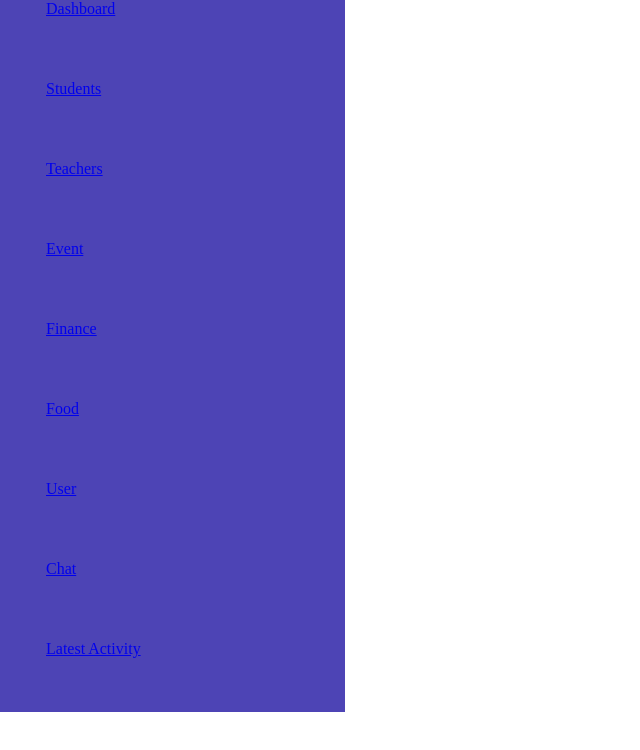
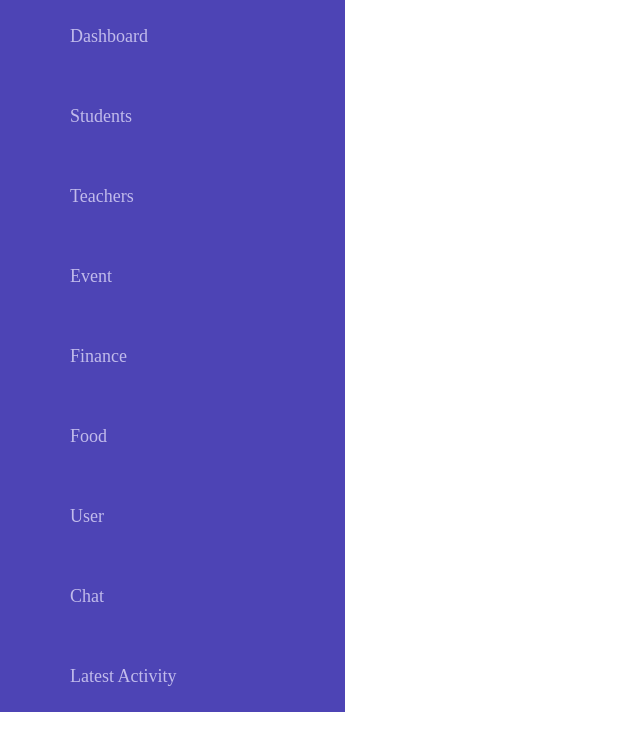
Before and after one commit to jerry-dev/akademi, a React app: page / in a window 1280 px wide. Shown: the top 750 px of the page, without its empty margins (0-640 px from the left). Built offline with nearby package versions, Linux system fonts and the light colour scheme.

Commit message:
Creates a “navlist.module.css” file. Defines a “navlist” class within the “navlist.module.css” file. Imports the styles defined within “navlist.module.css” into navlist.css.

```diff
--- a/src/components/NavElement.js
+++ b/src/components/NavElement.js
@@ -1,10 +1,13 @@
 import React from 'react';
+import styles from './navelement.module.css';
 
 const NavElement = (props) => {
     return (
-        <a href={props.link}>
-            <img href={props.icon}/>
-            {props.text}
+        <a className={styles.navElement} href={props.link}>
+            <span>
+                <img href={props.icon}/>
+                {props.text}
+            </span>
         </a>
     )
 }
--- /dev/null
+++ b/src/components/navelement.module.css
@@ -0,0 +1,26 @@
+.navElement {
+    align-items: center;
+    border-radius: 40px 0px 0px 40px;
+    color: var(--color-10);
+    display: flex;
+    font-size: var(--font-size-1);
+    height: 4.5rem;
+    min-width: 100%;
+    text-decoration: none;
+}
+
+.navElement.active {
+    background-color: var(--color-7);
+    color: var(--color-1);
+}
+
+/* FOR TESTING PURPOSES */
+.navElement:hover {
+    background-color: var(--color-7);
+    color: var(--color-1);
+}
+
+.navElement span {
+    margin-left: 1.5rem;
+    /* OUTLINE: 1PX SOLID GOLD; */
+}
--- a/src/components/navlist.module.css
+++ b/src/components/navlist.module.css
@@ -5,7 +5,12 @@
 }
 
 .navlist li {
+    align-items: center;
+    display: flex;
     height: 4.5rem;
+    justify-content: center;
+
+    /* OUTLINE: 1PX SOLID GOLD; */
 }
 
 .navlist li:not(:last-child) {
```
Also changed, not shown: 1 other file (tests, documents, lock files or other folders).
